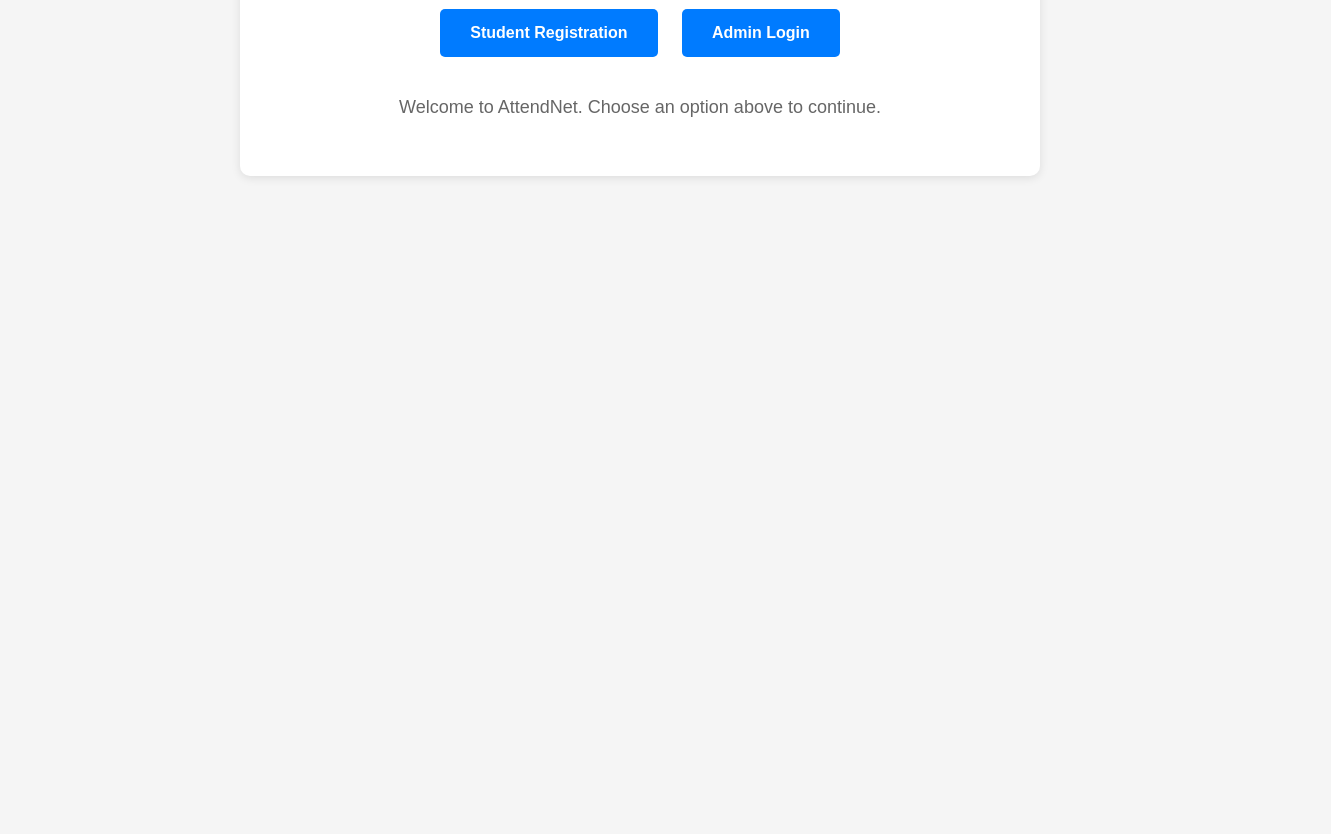
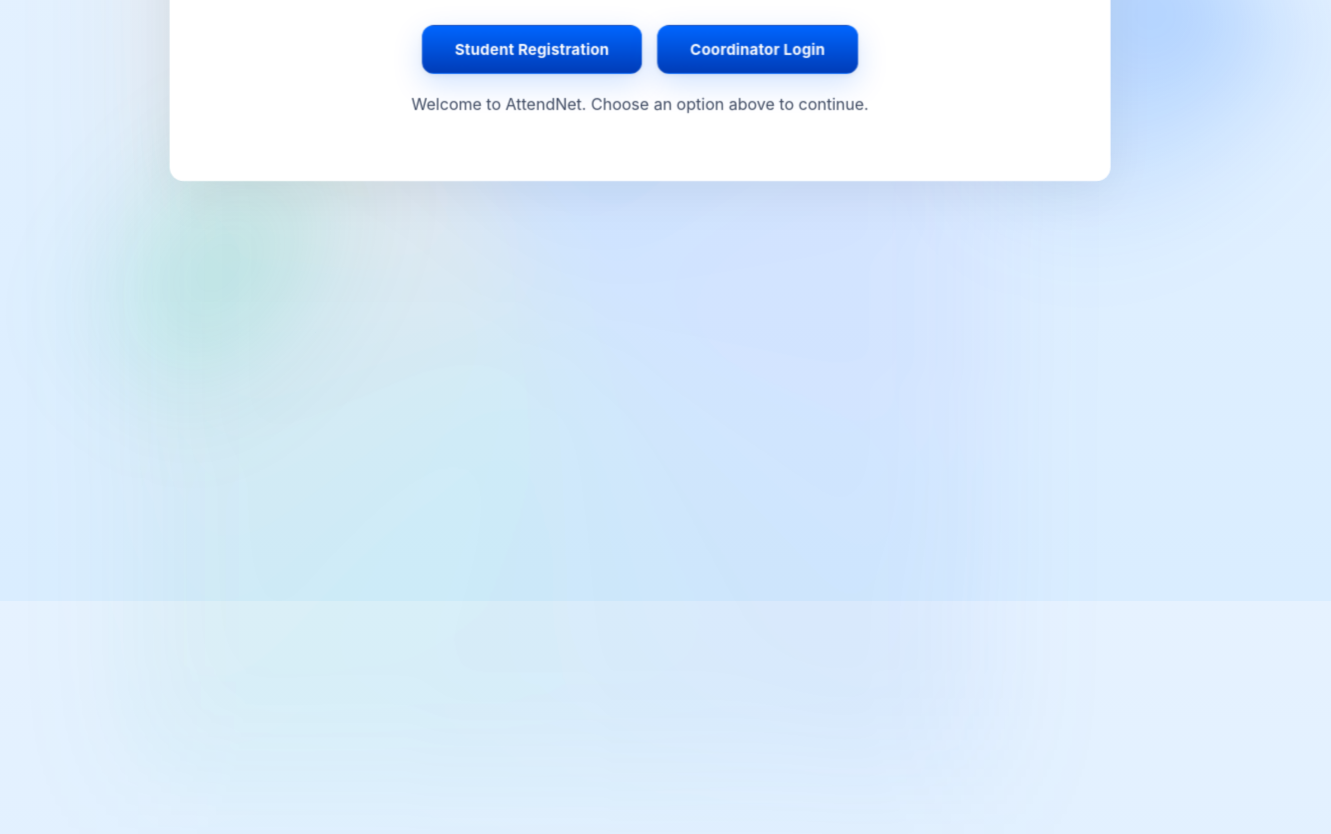
Before and after one commit to Radley-code/Attend-Net, a website: page Frontend/index.html in a window 1280 px wide. Shown: the part 199-1033 px from the top of the page, 1331 px wide, since content can reach past the window. Before the commit the page ends 800 px from the top, so only its background shows below. Drawn offline with Linux system fonts and the light colour scheme.

Commit message:
Fix index.html for better UX

```diff
--- a/Frontend/index.html
+++ b/Frontend/index.html
@@ -5,48 +5,264 @@
     <meta name="viewport" content="width=device-width, initial-scale=1.0" />
     <title>AttendNet</title>
     <style>
+      :root {
+        --bg: #e6f2ff;
+        --card: #ffffff;
+        --primary: #0066ff;
+        --primary-600: #003db8;
+        --accent-green: #10b981;
+        --muted: #3f4b63;
+      }
+
+      /* Global layout */
+      html,
       body {
-        font-family: Arial, sans-serif;
-        max-width: 800px;
+        height: 100%;
+      }
+      body {
+        font-family:
+          Inter,
+          system-ui,
+          -apple-system,
+          "Segoe UI",
+          Roboto,
+          "Helvetica Neue",
+          Arial;
+        max-width: 940px;
         margin: 0 auto;
-        padding: 20px;
+        padding: 32px 20px;
         text-align: center;
-        background: #f5f5f5;
+        background: linear-gradient(180deg, var(--bg), #d7ecff 120%);
+        -webkit-font-smoothing: antialiased;
+        color: #0f172a;
+        animation: fadeIn 400ms ease both;
       }
+
+      /* Card */
       .container {
-        background: white;
-        padding: 40px;
-        border-radius: 10px;
-        box-shadow: 0 2px 10px rgba(0, 0, 0, 0.1);
-        margin-top: 50px;
+        background: var(--card);
+        padding: 48px 36px;
+        border-radius: 14px;
+        box-shadow: 0 8px 30px rgba(16, 24, 40, 0.08);
+        margin-top: 64px;
+        transform-origin: center bottom;
+        animation:
+          slideUp 420ms cubic-bezier(0.2, 0.9, 0.2, 1) both,
+          cardPulse 6s ease-in-out infinite;
       }
+
+      /* Heading */
       h1 {
-        color: #333;
-        margin-bottom: 30px;
+        color: #0b1320;
+        margin-bottom: 18px;
+        font-size: 28px;
+        letter-spacing: -0.3px;
+        font-weight: 600;
+        opacity: 0;
+        transform: translateY(6px);
+        animation: fadeUp 420ms 120ms cubic-bezier(0.2, 0.9, 0.2, 1) both;
       }
+
+      /* Nav buttons */
       .nav {
-        margin: 30px 0;
+        margin: 28px 0 18px;
+        display: flex;
+        justify-content: center;
+        gap: 14px;
       }
+
       .nav a {
         display: inline-block;
-        margin: 10px;
-        padding: 15px 30px;
-        background: #007bff;
-        color: white;
+        margin: 0;
+        padding: 14px 32px;
+        background: linear-gradient(180deg, var(--primary), var(--primary-600));
+        color: #fff;
         text-decoration: none;
-        border-radius: 5px;
+        border-radius: 12px;
+        font-size: 15px;
+        font-weight: 700;
+        letter-spacing: 0.2px;
+        box-shadow:
+          0 10px 30px rgba(0, 102, 255, 0.18),
+          0 2px 6px rgba(0, 0, 0, 0.06);
+        transform: translateY(0);
+        transition:
+          transform 160ms cubic-bezier(0.2, 0.9, 0.2, 1),
+          box-shadow 160ms,
+          filter 160ms;
+        will-change: transform;
+        opacity: 0;
+        border: 1px solid rgba(255, 255, 255, 0.06);
+      }
+
+      .nav a:nth-child(1) {
+        animation: fadeUp 420ms 160ms both;
+      }
+      .nav a:nth-child(2) {
+        animation: fadeUp 420ms 220ms both;
+      }
+
+      .nav a:hover {
+        transform: translateY(-8px) scale(1.04);
+        box-shadow: 0 20px 50px rgba(0, 102, 255, 0.22);
+        filter: saturate(1.08);
+      }
+
+      .description {
+        color: var(--muted);
         font-size: 16px;
-        font-weight: bold;
-        transition: background 0.3s;
+        margin-top: 14px;
+        line-height: 1.6;
+        opacity: 0;
+        animation: fadeUp 520ms 380ms cubic-bezier(0.2, 0.9, 0.2, 1) both;
       }
-      .nav a:hover {
-        background: #0056b3;
-        transform: translateY(-2px);
+
+      /* subtle floating accent for large screens */
+      @media (min-width: 768px) {
+        .container {
+          transform: translateY(0);
+        }
       }
-      .description {
-        color: #666;
-        font-size: 18px;
-        margin-top: 20px;
+
+      /* Keyframes */
+      @keyframes fadeIn {
+        from {
+          opacity: 0;
+          transform: translateY(6px);
+        }
+        to {
+          opacity: 1;
+          transform: translateY(0);
+        }
+      }
+      @keyframes slideUp {
+        from {
+          opacity: 0;
+          transform: translateY(18px) scale(0.995);
+        }
+        to {
+          opacity: 1;
+          transform: translateY(0) scale(1);
+        }
+      }
+      @keyframes fadeUp {
+        from {
+          opacity: 0;
+          transform: translateY(8px);
+        }
+        to {
+          opacity: 1;
+          transform: translateY(0);
+        }
+      }
+
+      /* Animated decorative background layers (subtle, infinite motion) */
+      body::before,
+      body::after {
+        content: "";
+        position: fixed;
+        inset: 0;
+        z-index: -1;
+        pointer-events: none;
+        mix-blend-mode: screen;
+      }
+
+      /* soft radial glow (more vivid) */
+      body::before {
+        background:
+          radial-gradient(
+            1100px 700px at 6% 18%,
+            rgba(0, 102, 255, 0.28),
+            transparent 26%
+          ),
+          radial-gradient(
+            900px 520px at 86% 82%,
+            rgba(16, 185, 129, 0.2),
+            transparent 22%
+          );
+        filter: blur(48px) saturate(120%);
+        opacity: 1;
+        transform: translateZ(0) rotate(0deg);
+        animation: floatBg 14s linear infinite;
+      }
+
+      /* stronger conic tint that slowly moves (vivid hues) */
+      body::after {
+        background: conic-gradient(
+          from 60deg at 50% 50%,
+          rgba(0, 102, 255, 0.1),
+          rgba(99, 102, 241, 0.08),
+          rgba(16, 185, 129, 0.06),
+          rgba(255, 140, 50, 0.08)
+        );
+        filter: blur(64px) contrast(110%) saturate(115%);
+        opacity: 1;
+        transform: translateZ(0) rotate(0deg);
+        animation: floatBgReverse 20s linear infinite;
+      }
+
+      @keyframes floatBg {
+        0% {
+          transform: translate(-6%, 0) rotate(0deg) scale(1);
+        }
+        25% {
+          transform: translate(8%, -10%) rotate(90deg) scale(1.04);
+        }
+        50% {
+          transform: translate(-4%, -6%) rotate(180deg) scale(1.02);
+        }
+        75% {
+          transform: translate(6%, 8%) rotate(270deg) scale(1.03);
+        }
+        100% {
+          transform: translate(-6%, 0) rotate(360deg) scale(1);
+        }
+      }
+
+      @keyframes floatBgReverse {
+        0% {
+          transform: translate(6%, 0) rotate(0deg) scale(1);
+        }
+        25% {
+          transform: translate(-8%, 8%) rotate(-90deg) scale(0.98);
+        }
+        50% {
+          transform: translate(4%, 6%) rotate(-180deg) scale(0.99);
+        }
+        75% {
+          transform: translate(-6%, -8%) rotate(-270deg) scale(0.97);
+        }
+        100% {
+          transform: translate(6%, 0) rotate(-360deg) scale(1);
+        }
+      }
+
+      /* Card breathing/pulse */
+      @keyframes cardPulse {
+        0% {
+          box-shadow: 0 8px 40px rgba(0, 0, 0, 0.06);
+          transform: translateY(0) scale(1);
+        }
+        50% {
+          box-shadow: 0 26px 80px rgba(0, 0, 0, 0.1);
+          transform: translateY(-4px) scale(1.004);
+        }
+        100% {
+          box-shadow: 0 8px 40px rgba(0, 0, 0, 0.06);
+          transform: translateY(0) scale(1);
+        }
+      }
+
+      /* Reduced motion preference */
+      @media (prefers-reduced-motion: reduce) {
+        * {
+          animation-duration: 0ms !important;
+          transition-duration: 0ms !important;
+        }
+        body::before,
+        body::after {
+          animation: none !important;
+        }
       }
     </style>
   </head>
@@ -56,7 +272,7 @@
 
       <div class="nav">
         <a href="student_registration.html">Student Registration</a>
-        <a href="login.html">Admin Login</a>
+        <a href="login.html">Coordinator Login</a>
       </div>
 
       <p class="description">
```
